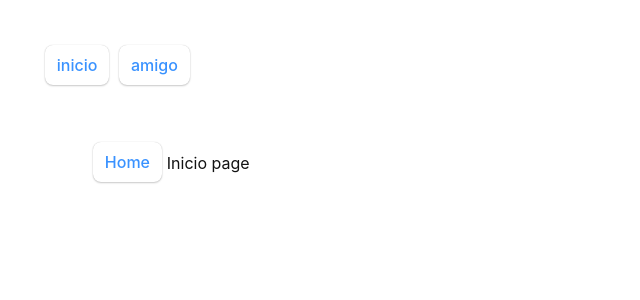
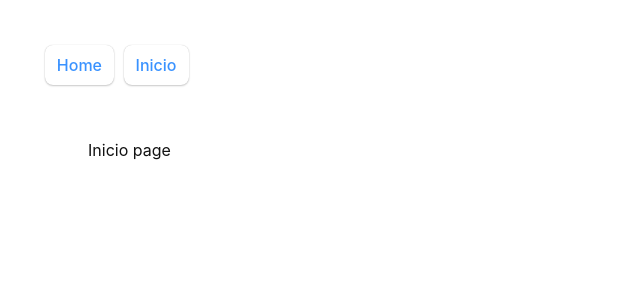
Before and after one commit to alanrente/carteira-tio-patinhas, a React (Create React App) app: page /inicio in a window 1280 px wide. Shown: the top 300 px of the page, without its empty margins (0-640 px from the left). Built offline with nearby package versions, Linux system fonts and the light colour scheme.

Commit message:
feat: telas de abertura[2]

```diff
--- a/src/pages/InicioPage/index.tsx
+++ b/src/pages/InicioPage/index.tsx
@@ -1,17 +1,3 @@
-import { useNavigate } from "react-router-dom";
-
 export function InicioPage() {
-  const navigate = useNavigate();
-  return (
-    <div style={{ padding: "3rem" }}>
-      <button
-        onClick={() => {
-          navigate("/");
-        }}
-      >
-        Home
-      </button>
-      Inicio page
-    </div>
-  );
+  return <div style={{ padding: "3rem" }}>Inicio page</div>;
 }
--- a/src/routes/Root/index.tsx
+++ b/src/routes/Root/index.tsx
@@ -1,17 +1,12 @@
-import { Outlet, useNavigate } from "react-router-dom";
+import { Outlet } from "react-router-dom";
+import { NavigateButton } from "../../components/NavigateButton";
 
 export function Root() {
-  const navigate = useNavigate();
-
-  function navigateHandler(to: string) {
-    navigate(to);
-  }
-
   return (
     <>
       <div>
-        <button onClick={() => navigateHandler("/inicio")}>inicio</button>
-        <button onClick={() => navigateHandler("/amigo")}>amigo</button>
+        <NavigateButton label="Home" to="/" />
+        <NavigateButton label="Inicio" to="inicio" />
         <Outlet />
       </div>
     </>
```
